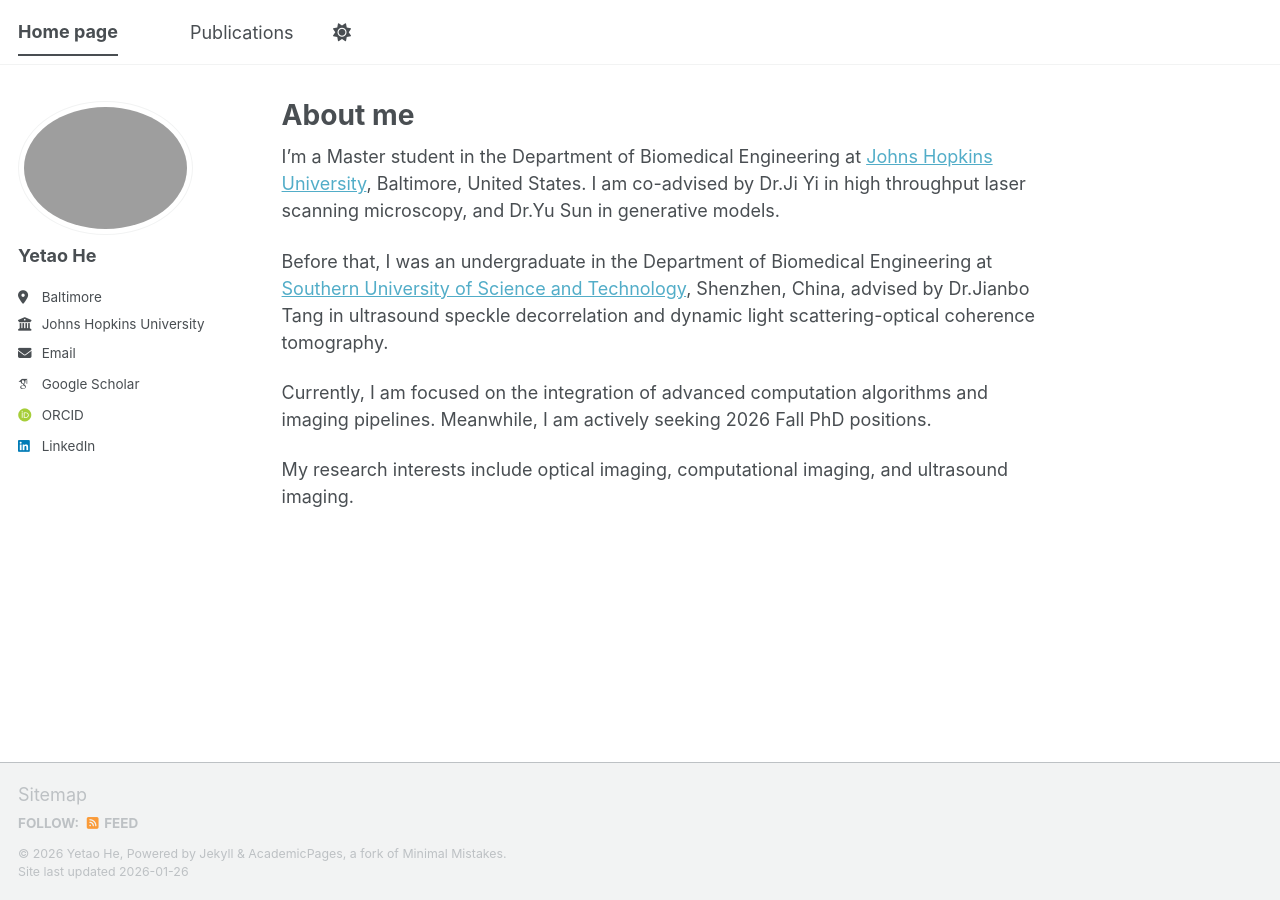
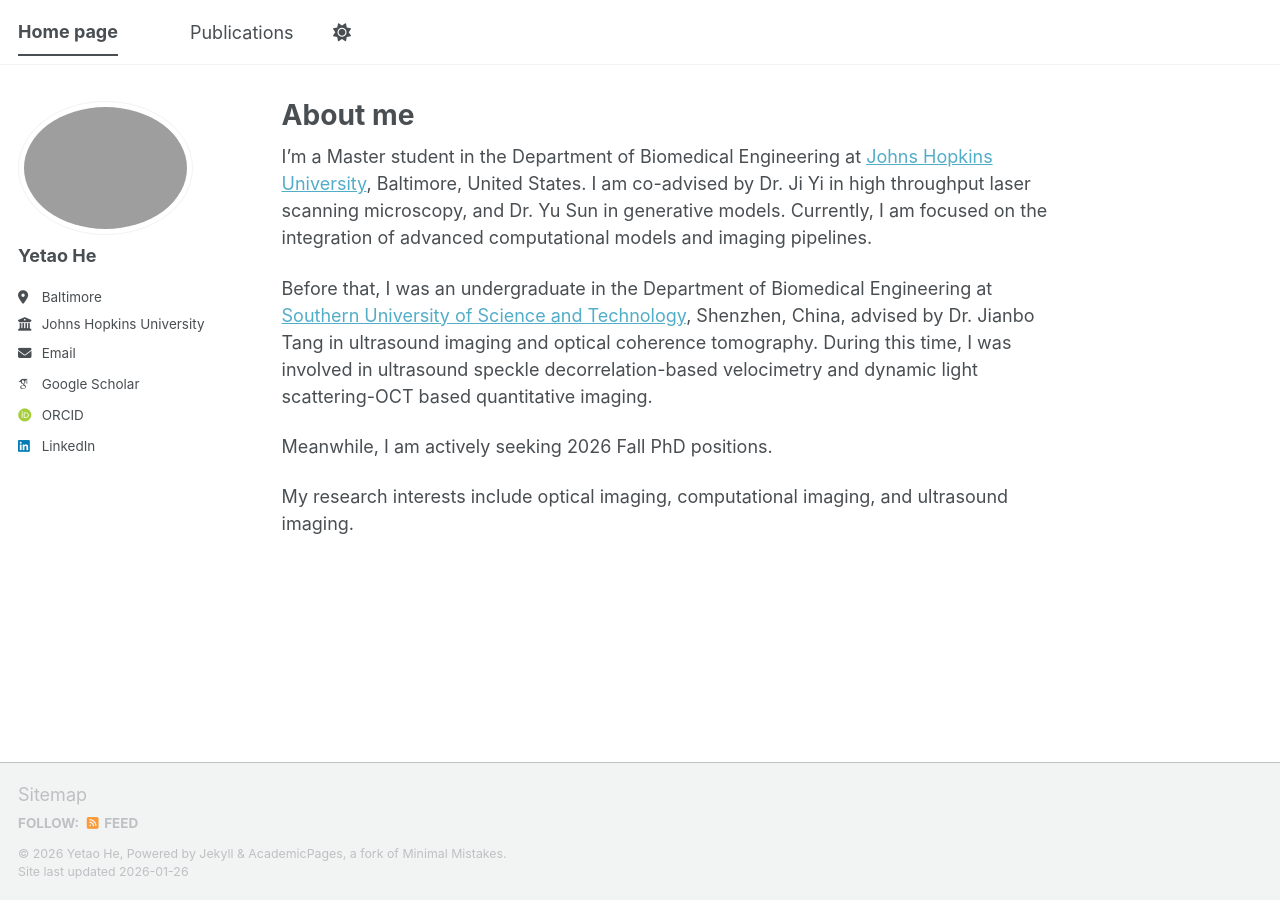
Before and after one commit to YetiHe/YetiHe.github.io, a Jekyll site: the page built from _pages/about.md, in a window 1280 px wide. Built offline with Jekyll 4.4.1, drawn with Linux system fonts in a browser that asks for light colours; some web fonts are replaced; a script bundle is joined from its source files by our own code; library files that are not in the unit come from our copies.

Commit message:
Update about.md

```diff
--- a/_pages/about.md
+++ b/_pages/about.md
@@ -7,10 +7,10 @@
   - /about.html
 ---
 
-I'm a Master student in the Department of Biomedical Engineering at [Johns Hopkins University](https://www.jhu.edu/), Baltimore, United States. I am co-advised by Dr.Ji Yi in high throughput laser scanning microscopy, and Dr.Yu Sun in generative models.
+I'm a Master student in the Department of Biomedical Engineering at [Johns Hopkins University](https://www.jhu.edu/), Baltimore, United States. I am co-advised by Dr. Ji Yi in high throughput laser scanning microscopy, and Dr. Yu Sun in generative models. Currently, I am focused on the integration of advanced computational models and imaging pipelines.
 
-Before that, I was an undergraduate in the Department of Biomedical Engineering at [Southern University of Science and Technology](https://www.sustech.edu.cn/en/), Shenzhen, China, advised by Dr.Jianbo Tang in ultrasound speckle decorrelation and dynamic light scattering-optical coherence tomography.
+Before that, I was an undergraduate in the Department of Biomedical Engineering at [Southern University of Science and Technology](https://www.sustech.edu.cn/en/), Shenzhen, China, advised by Dr. Jianbo Tang in ultrasound imaging and optical coherence tomography. During this time, I was involved in ultrasound speckle decorrelation-based velocimetry and dynamic light scattering-OCT based quantitative imaging.
 
-Currently, I am focused on the integration of advanced computation algorithms and imaging pipelines. Meanwhile, I am actively seeking 2026 Fall PhD positions.
+Meanwhile, I am actively seeking 2026 Fall PhD positions.
 
 My research interests include optical imaging, computational imaging, and ultrasound imaging.
```
